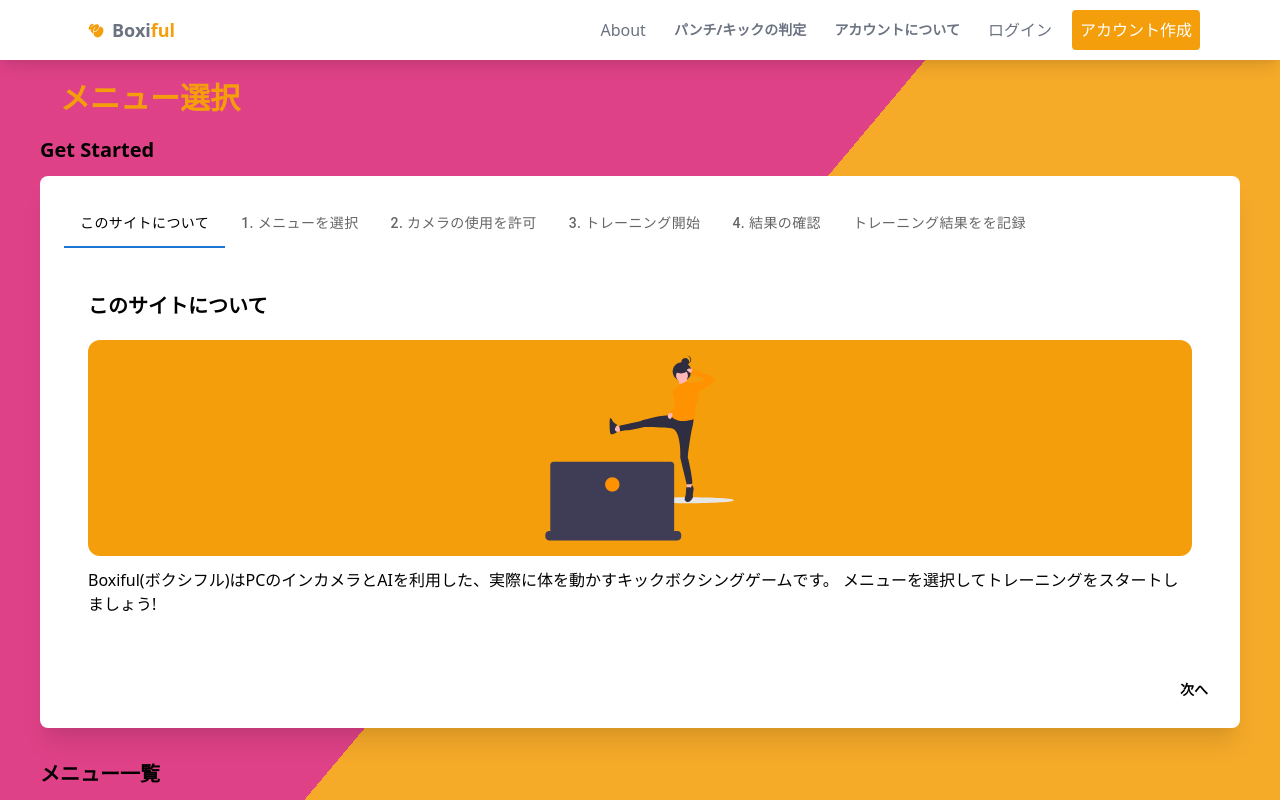
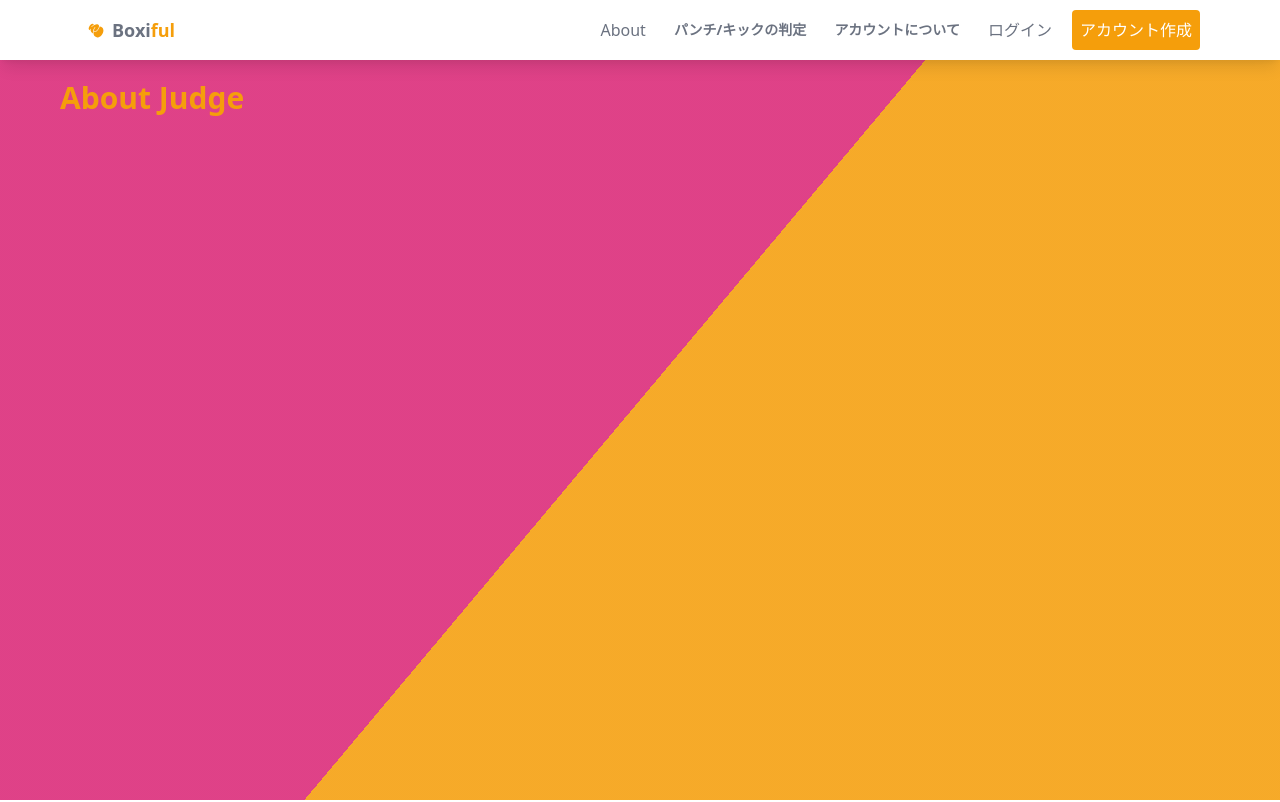
Before and after one commit to masato1230/boxiful, a React (Create React App) app: page /about_judge in a window 1280 px wide. Before the commit this address led to /. Shown: the top 802 px of the page. Built offline with nearby package versions, Linux system fonts and the light colour scheme; what @mediapipe/pose would draw is missing.

Commit message:
Add AboutJudge component

```diff
--- /dev/null
+++ b/src/components/AboutJudge.tsx
@@ -0,0 +1,17 @@
+import { Fragment } from "react";
+import SlideBackground from './backgrounds/SlideBackground';
+
+const AboutJudge = () => {
+  return (
+    <Fragment>
+      <div className="container mx-auto px-5 md:px-10 min-h-screen">
+        <h1 className="mt-5 mb-2 ml-5 text-3xl font-bold text-yellow-500">
+          About Judge
+        </h1>
+      </div>
+      <SlideBackground />
+    </Fragment>
+  )
+}
+
+export default AboutJudge;
--- a/src/index.tsx
+++ b/src/index.tsx
@@ -23,6 +23,7 @@ import GoogleAnalytics from './components/GoogleAnalytics';
 import Privacy from './components/Privacy/Privacy';
 import About from './components/About/About';
 import ContactForm from './components/ContactForm';
+import AboutJudge from './components/AboutJudge';
 
 const App = () => {
   const [isTokenValid, setIsTokenValid] = useState(true);
@@ -70,6 +71,9 @@ const App = () => {
             <Route path="/about">
               <About />
             </Route>
+            <Route path="/about_judge">
+              <AboutJudge />
+            </Route>
             <Route path="/training">
               <Training />
             </Route>
```
